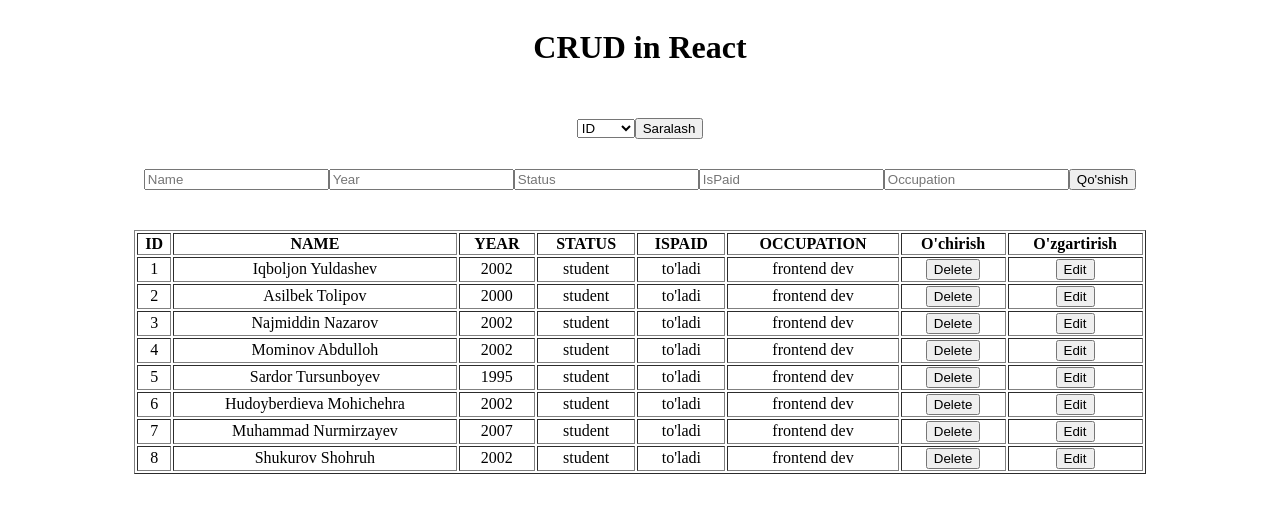
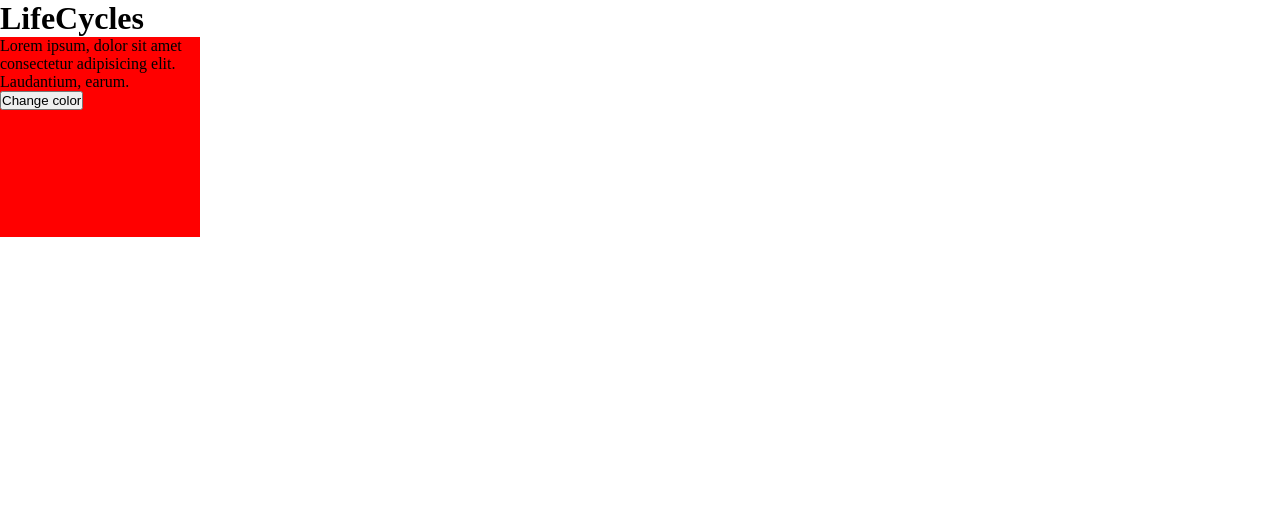
Before and after one commit to SardorIbodov/react-app, a React (Vite) app: page / in a window 1280 px wide. Shown: the top 510 px of the page. Built offline with nearby package versions, Linux system fonts and the light colour scheme.

Commit message:
State management | Lifecycles

```diff
--- /dev/null
+++ b/src/6-lesson/index.jsx
@@ -0,0 +1,27 @@
+import React from "react";
+import Header from "./components/header";
+import Body from "./components/body";
+
+class Lesson6 extends React.Component {
+	constructor(props) {
+    super(props);
+    this.state = {
+      messages: [
+        "Assalomu alaykum",
+        "Yaxshimisiz?",
+        "Darslar ertadan boshlanadi",
+        "Soat 15:00 da",
+        "Sizni kutamiz",
+        "Sizni kutamiz",
+      ],
+    };
+  }
+	render() {
+		return <div>
+			<Header count={this.state.messages.length}/>
+			<Body messages={this.state.messages}/>
+		</div>
+	}
+}
+
+export default Lesson6;
--- /dev/null
+++ b/src/7-lesson/components/index.jsx
@@ -0,0 +1,17 @@
+import React from "react";
+
+class Box extends React.Component {
+  componentWillUnmount() {
+    console.log("Yozuv hozir o'chadi!");
+  }
+  render() {
+    return (
+      <div>
+        Lorem ipsum, dolor sit amet consectetur adipisicing elit. Laudantium,
+        earum.
+      </div>
+    );
+  }
+}
+
+export default Box;
--- /dev/null
+++ b/src/7-lesson/index.jsx
@@ -0,0 +1,55 @@
+import React from "react";
+import "./style.css";
+import Box from "./components";
+
+class Lesson7 extends React.Component {
+  constructor(props) {
+    super(props);
+    this.state = {
+      bgColor: "red",
+      show: true,
+    };
+  }
+  // static getDerivedStateFromProps(props, state) {
+  //   return { bgColor: "green", width: "100px" };
+  // }
+
+  // componentDidMount() {
+  //   setTimeout(() => this.setState({ bgColor: "yellow" }), 1000);
+  // }
+
+  // shouldComponentUpdate() {
+  // 	return false;
+  // }
+
+  // getSnapshotBeforeUpdate(prevProps, prevState) {
+  //   console.log(`Bu box ${prevState.bgColor} rangda edi`);
+  //   return 1;
+  // }
+
+  // componentDidUpdate() {
+  //   console.log(`Endi box ${this.state.bgColor} rangda`);
+  // }
+
+  render() {
+    return (
+      <div>
+        <h1>LifeCycles</h1>
+        <div
+          className="box"
+          style={{
+            backgroundColor: this.state.bgColor,
+            width: this.state.width,
+          }}
+        >
+          {this.state.show && <Box />}
+          <button onClick={() => this.setState({ bgColor: "blue", show: false })}>
+            Change color
+          </button>
+        </div>
+      </div>
+    );
+  }
+}
+
+export default Lesson7;
--- /dev/null
+++ b/src/7-lesson/style.css
@@ -0,0 +1,4 @@
+.box {
+	width: 200px;
+	height: 200px;
+}
--- /dev/null
+++ b/src/main.css
@@ -0,0 +1,5 @@
+* {
+	margin: 0;
+	padding: 0;
+	box-sizing: border-box;
+}
--- a/src/main.jsx
+++ b/src/main.jsx
@@ -3,13 +3,18 @@ import ReactDOM from "react-dom/client";
 // import Lesson2 from "./2-lesson/wrapper";
 // import Lesson3 from "./3-lesson";
 // import Lesson4 from "./4-lesson";
-import Lesson5 from "./5-lesson";
+// import Lesson5 from "./5-lesson";
+// import Lesson6 from "./6-lesson";
+import Lesson7 from "./7-lesson";
+import "./main.css";
 
 ReactDOM.createRoot(document.getElementById("root")).render(
   <>
     {/* <Lesson2 /> */}
     {/* <Lesson3 /> */}
     {/* <Lesson4 /> */}
-    <Lesson5 />
+    {/* <Lesson5 /> */}
+    {/* <Lesson6 /> */}
+		<Lesson7 />
   </>
 );
```
Also changed, not shown: src/6-lesson/components/body/body.css (added, +23 -0 lines), src/6-lesson/components/body/index.jsx (added, +21 -0 lines), src/6-lesson/components/header/header.css (added, +27 -0 lines), src/6-lesson/components/header/index.jsx (added, +18 -0 lines).
